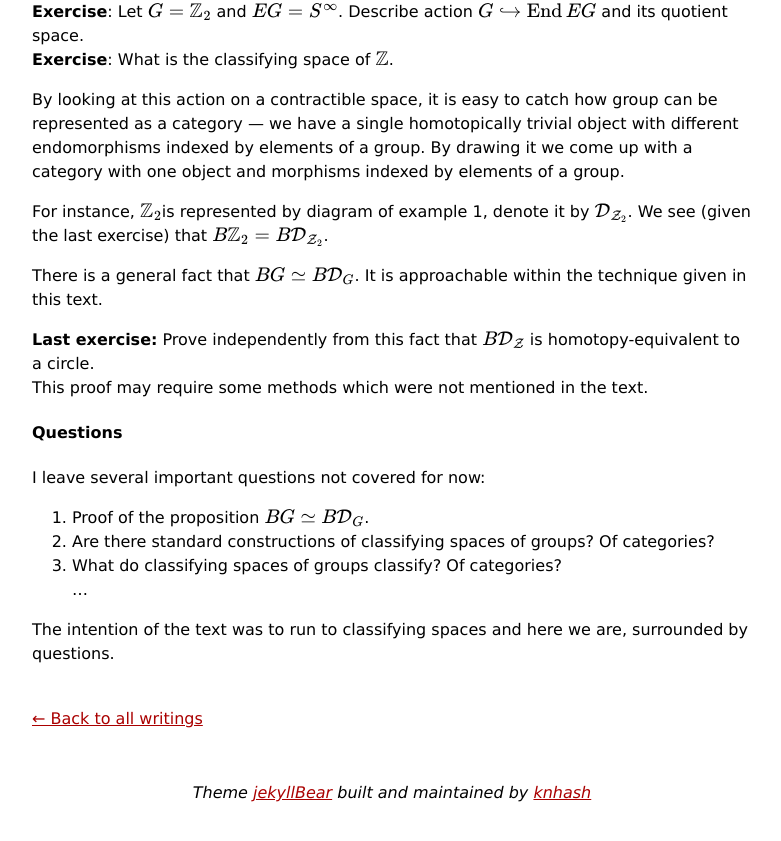
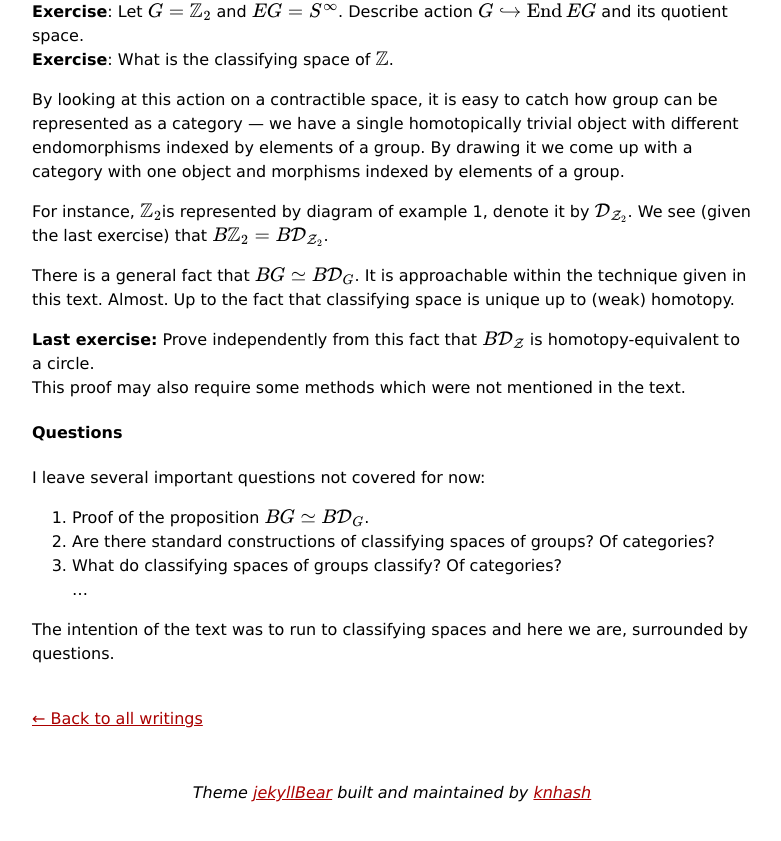
Before and after one commit to viviag/viviag.io, a Jekyll site: the page built from _posts/2023-05-04-run-to-classifying-spaces.md, in a window 1280 px wide and 900 px high, scrolled down 5968 px. Shown: the top 841 px of the window, without its empty margins (248-1029 px from the left). Built offline with Jekyll 4.4.1, drawn with Linux system fonts in a browser that asks for light colours.

Commit message:
Update terminal announce
While it is a good place to introduce Milgram's construction following Steenrod (and Gaifullin), it only gives us some other BG.
The fact that it is unique up to homotopy requires definitions of homotopy groups, whitehead theorem, covering theory, and, probably, cellular approximation.

```diff
--- a/_posts/2023-05-04-run-to-classifying-spaces.md
+++ b/_posts/2023-05-04-run-to-classifying-spaces.md
@@ -147,10 +147,10 @@ For instance, $$\mathbb{Z}_2$$is represented by diagram of example 1,
 denote it by $$\mathcal{D}_{\mathcal{Z}_2}$$.
 We see (given the last exercise) that $$B\mathbb{Z}_2 = B\mathcal{D}_{\mathcal{Z}_2}$$.
 
-There is a general fact that $$BG \simeq B\mathcal{D}_G$$. It is approachable within the technique given in this text.
+There is a general fact that $$BG \simeq B\mathcal{D}_G$$. It is approachable within the technique given in this text. Almost. Up to the fact that classifying space is unique up to (weak) homotopy.
 
 __Last exercise:__ Prove independently from this fact that $$B\mathcal{D}_{\mathcal{Z}}$$ is homotopy-equivalent to a circle.<br>
-This proof may require some methods which were not mentioned in the text.
+This proof may also require some methods which were not mentioned in the text.
 
 #### Questions
 
```
Also changed, not shown: 1 other file.
